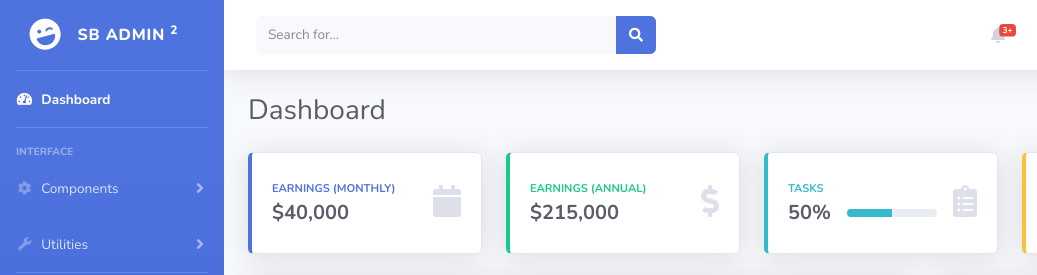
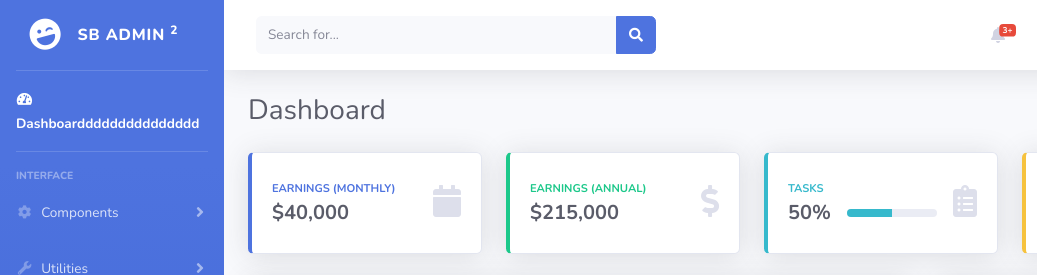
Before and after one commit to AntonLabeeuw/IoTCloud-Labo01, a website with bundled scripts: page index.html in a window 1280 px wide. Shown: the top 275 px of the page, 0-1037 px from the left. Built offline with nearby package versions, Linux system fonts and the light colour scheme.

Commit message:
aanpassing

```diff
--- a/index.html
+++ b/index.html
@@ -45,7 +45,7 @@
             <li class="nav-item active">
                 <a class="nav-link" href="index.html">
                     <i class="fas fa-fw fa-tachometer-alt"></i>
-                    <span>Dashboard</span></a>
+                    <span>Dashboarddddddddddddddd</span></a>
             </li>
 
             <!-- Divider -->
```
